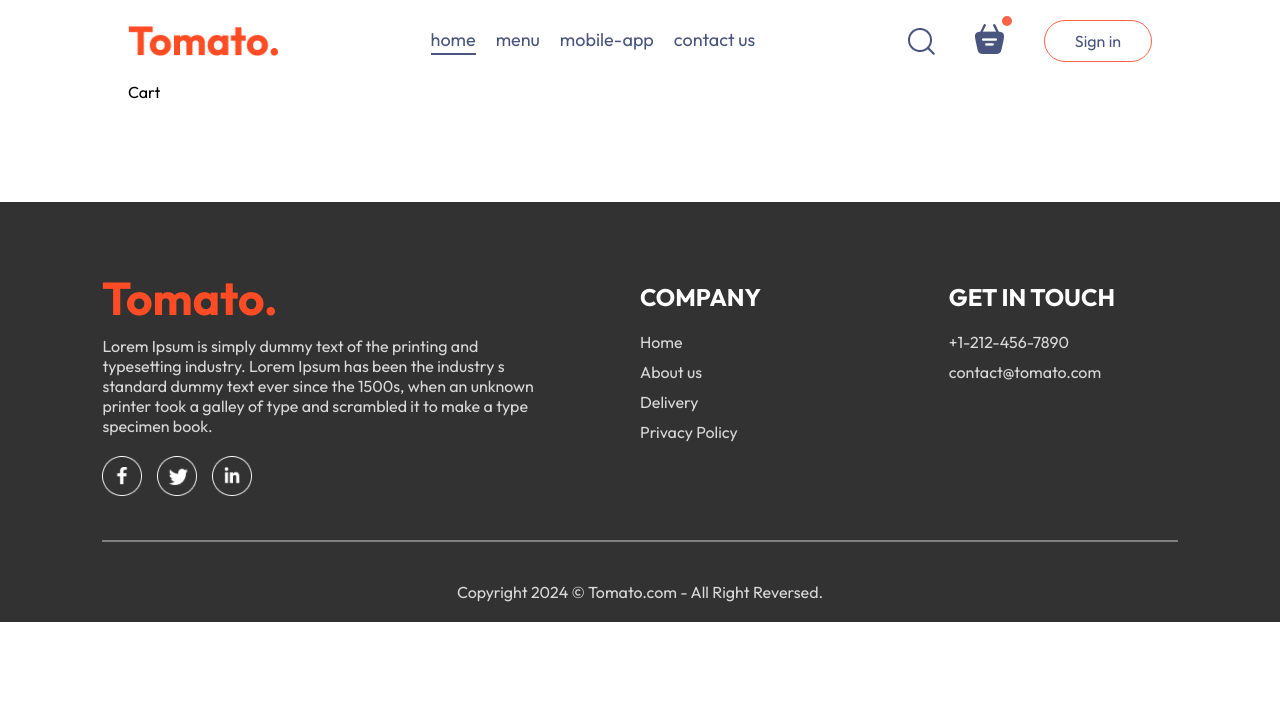
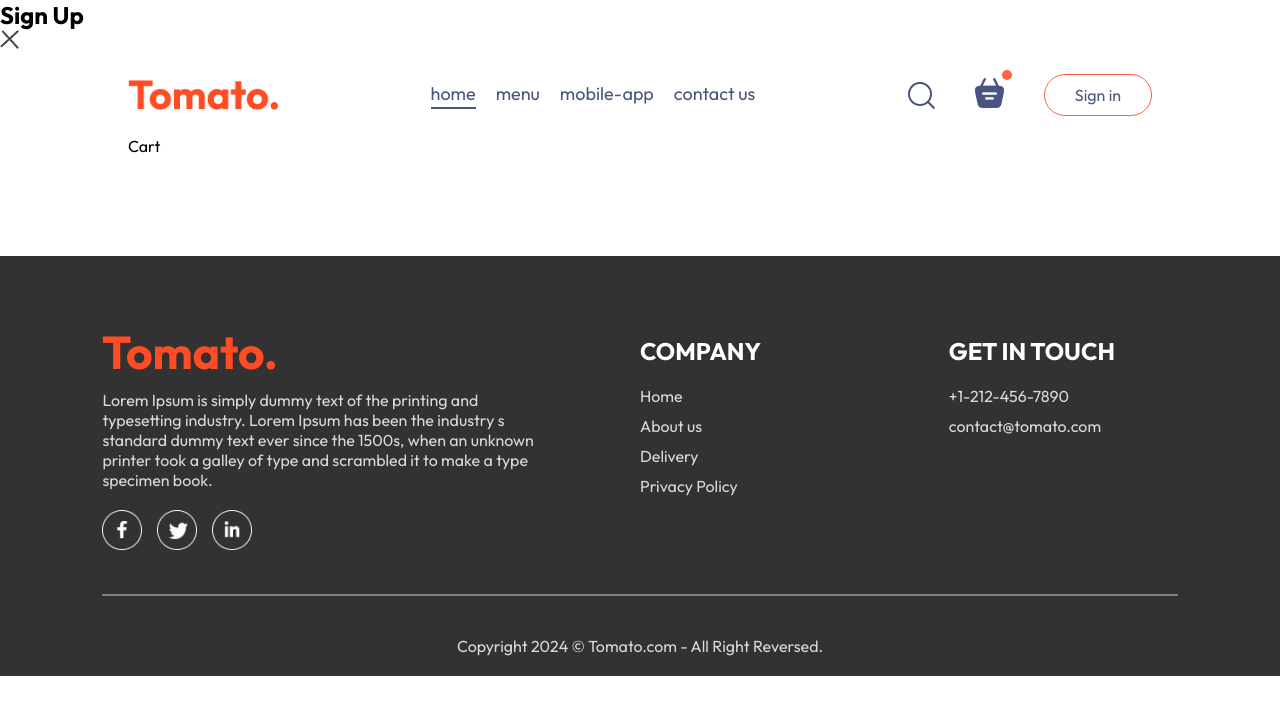
Before and after one commit to Khang8078/food-delivery-app, a React (Vite) app: page /cart in a window 1280 px wide. Both pictures are taken after a click on the button "Sign in". Shown: the top 714 px of the page. Built offline with nearby package versions, Linux system fonts and the light colour scheme.

Commit message:
working in sign in

```diff
--- a/src/App.jsx
+++ b/src/App.jsx
@@ -6,11 +6,16 @@
 import { Cart } from "./pages/Cart/Cart"
 import { PlaceOrder } from "./pages/PlaceOrder/PlaceOrder"
 import Footer from "./components/Footer/Footer"
+import LoginPopup from "./components/LoginPopup/LoginPopup"
+import { useState } from "react"
 
 const App = () => {
+  const [showLogin, setShowLogin] = useState(false)
   return (
-    <> <div className="app">
-    <Navbar/>
+    <>
+    {showLogin?<LoginPopup/>:<></>}
+    <div className="app">
+    <Navbar setShowLogin={setShowLogin}/>
     <Routes>
       <Route path='/' element={<Home />} />
       <Route path='/cart' element={<Cart />} />
--- /dev/null
+++ b/src/components/LoginPopup/LoginPopup.jsx
@@ -0,0 +1,27 @@
+//import React from 'react'
+//import { useState } from 'react'
+import './LoginPopup.css'
+import { assets } from '../../assets/assets'
+import PropTypes from 'prop-types'; // Import PropTypes
+
+const LoginPopup = ({setShowLogin}) => {
+   // const [currState, setCurrState] = useState("Sign Up")
+  return (
+    <div className='login-popup'>
+        <form action="" className='login-popup-container'>
+            <div className="login-popup-title">
+                <h2>Sign Up</h2>
+                <img onClick={()=>setShowLogin(false)} src={assets.cross_icon} alt="" />
+            </div>
+            <div className="login-popup-inputs"></div>
+        </form>
+    </div>
+  )
+}
+
+export default LoginPopup
+
+// Add prop types validation
+LoginPopup.propTypes = {
+    setShowLogin: PropTypes.func.isRequired, // Assuming setCategory is a function
+  };
--- a/src/components/Navbar/Navbar.jsx
+++ b/src/components/Navbar/Navbar.jsx
@@ -3,8 +3,9 @@
 import './Navbar.css'
 import {assets} from '../../assets/assets'
 import { Link } from 'react-router-dom';
+import PropTypes from 'prop-types'; // Import PropTypes
 
-const Navbar = () => {
+const Navbar = ({setShowLogin}) => {
 
   const [menu,setMenu] = useState("home");
   return (
@@ -22,10 +23,15 @@
             <img src={assets.basket_icon} alt="" />
             <div className="dot"></div>
           </div>
-          <button>Sign in</button>
+          <button onClick={()=>setShowLogin(true)}>Sign in</button>
         </div>
     </div>
   )
 }
 
 export default Navbar
+
+// Add prop types validation
+Navbar.propTypes = {
+  setShowLogin: PropTypes.func.isRequired, // Assuming setCategory is a function
+};
```
Also changed, not shown: src/components/LoginPopup/LoginPopup.css (added).
